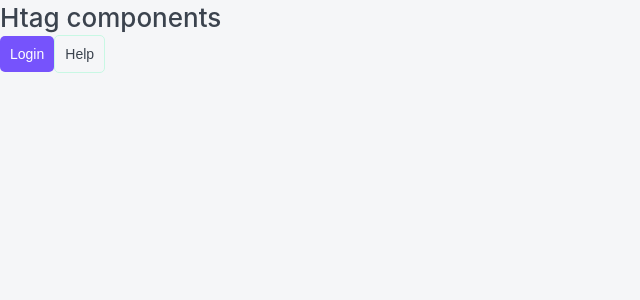
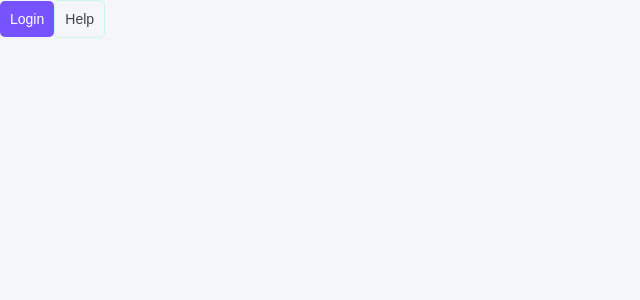
Before and after one commit to vladimirovsk/BitCodersNext, a Next.js app: page / in a window 1280 px wide. Shown: the top 300 px of the page, without its empty margins (0-640 px from the left). Built offline with nearby package versions, Linux system fonts and the light colour scheme.

Commit message:
test commit to Jenkins

```diff
--- a/pages/index.tsx
+++ b/pages/index.tsx
@@ -3,7 +3,7 @@
 export default function Home():JSX.Element {
   return (
     <>
-      <Htag tag ='h1' >Htag components</Htag>
+      {/*<Htag tag ='h1' >Htag components</Htag>*/}
       <Button appearance='primary' className="test">Login</Button>
       <Button appearance='ghost'>Help</Button>
     </>
```
